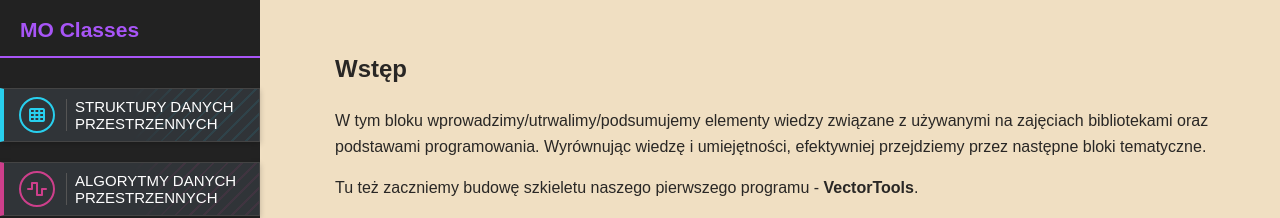
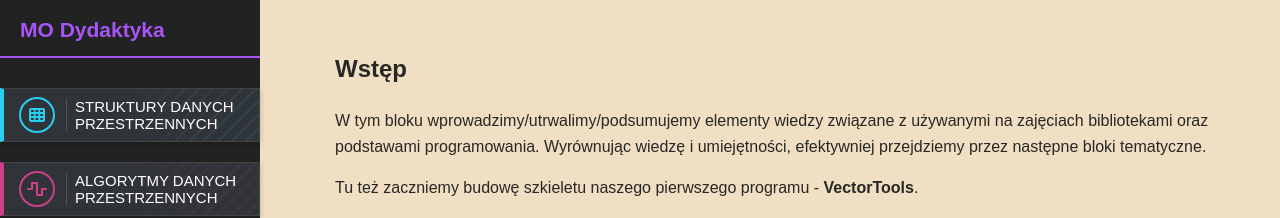
Before and after one commit to MateuszOsko/mo-dydaktyka, a Jekyll site: the page built from _courses/structures/wstep-1.md, in a window 1280 px wide. Shown: the top 218 px of the page. Built offline with Jekyll 4.4.1, drawn with Linux system fonts in a browser that asks for light colours; nearby versions of some CDN libraries.

Commit message:
classes -> dydaktyka

```diff
--- a/_config.yml
+++ b/_config.yml
@@ -1,5 +1,5 @@
-title: MO Classes
-baseurl: "/mo-classes"
+title: MO Dydaktyka
+baseurl: "/mo-dydaktyka"
 url: "https://mateuszosko.github.io"
 
 collections:
--- a/_layouts/default.html
+++ b/_layouts/default.html
@@ -3,7 +3,7 @@
 
 <head>
     <meta charset="UTF-8">
-    <title>MO Classes</title>
+    <title>MO Dydaktyka</title>
     <link rel="stylesheet" href="{{ '/style.css' | relative_url }}">
 </head>
 
@@ -12,7 +12,7 @@
     <aside class="sidebar">
         <a href="{{ '/' | relative_url }}">
             <h1 class="sidebar-title">
-                MO Classes
+                MO Dydaktyka
             </h1>
         </a>
 
```
Also changed, not shown: index.md (+1 -1 lines).
